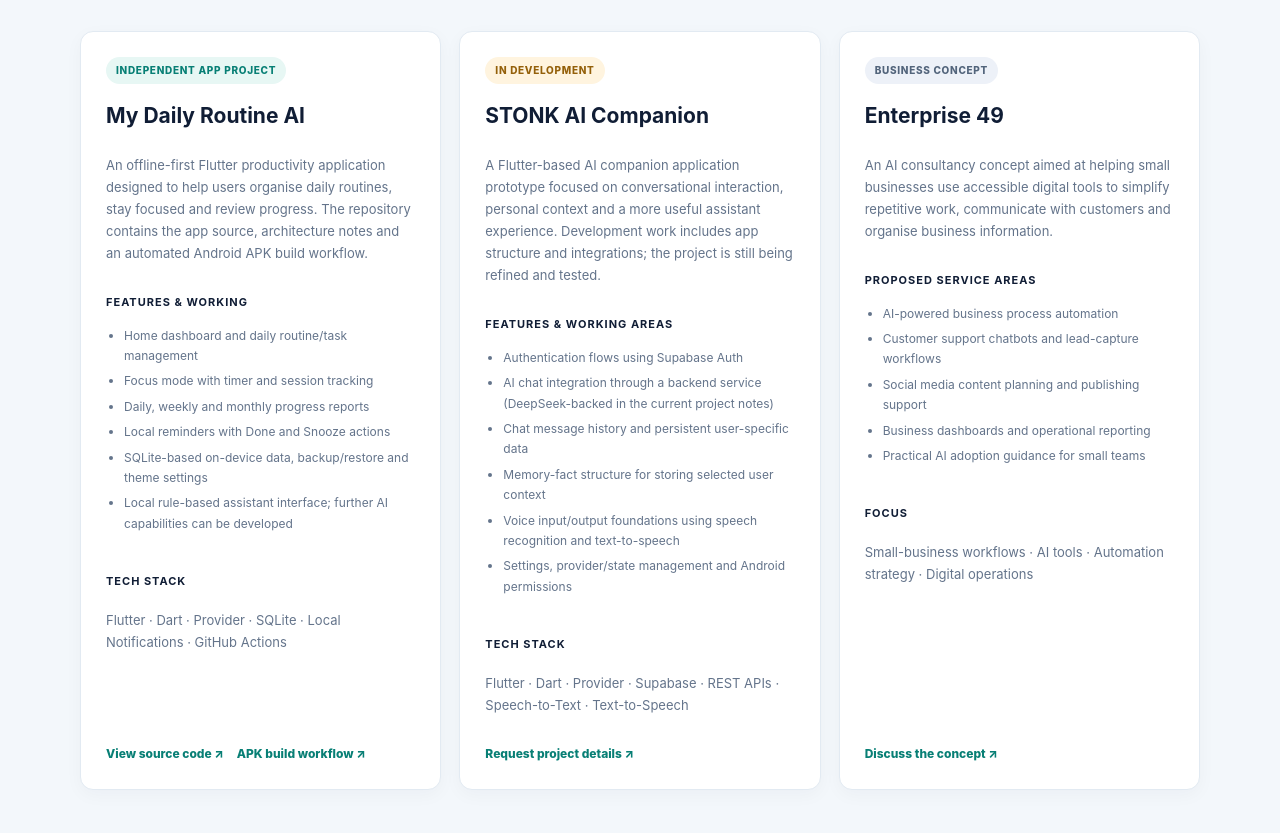
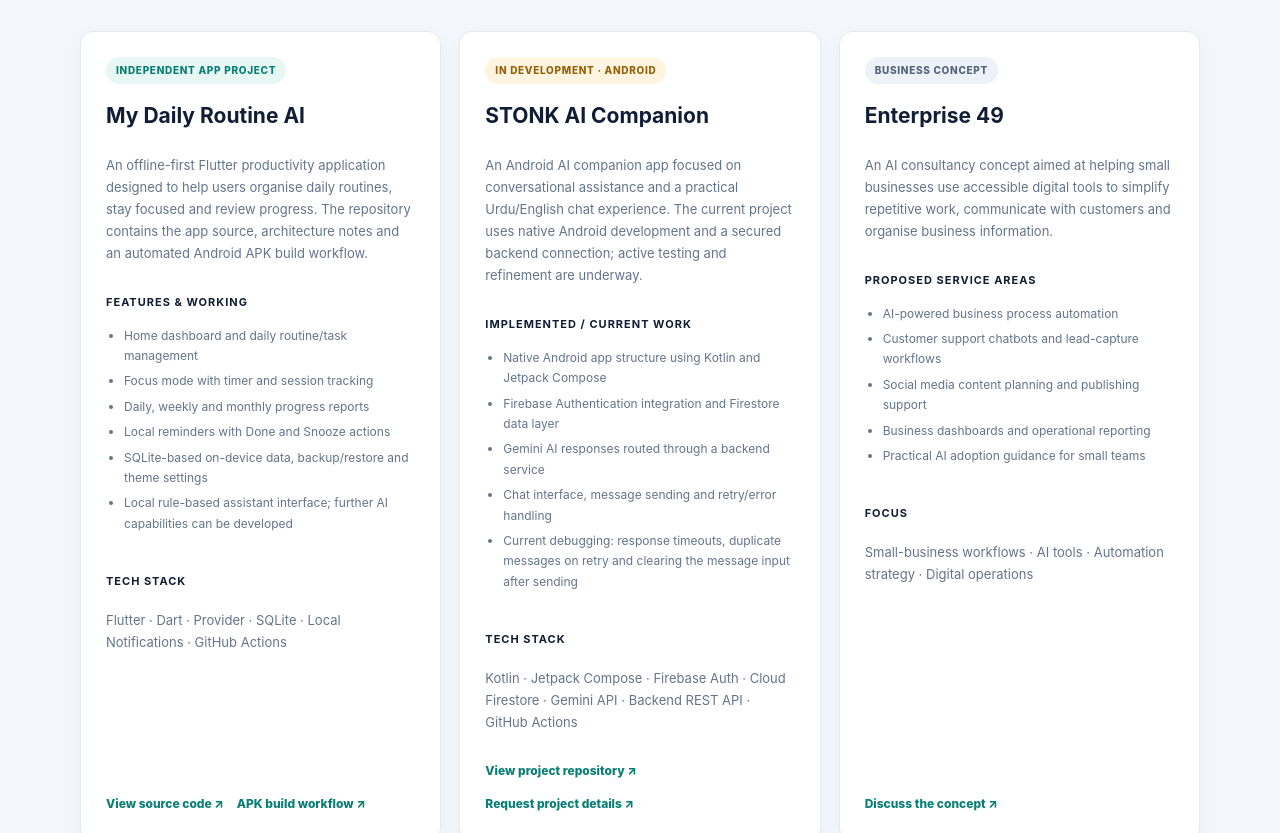
Before and after one commit to sadiabbas1122/sadiabbas1122, a plain HTML site: page index.html in a window 1280 px wide. Shown: the part 3640-4473 px from the top of the page. Drawn offline with Linux system fonts and the light colour scheme.

Commit message:
Update portfolio with current STONK AI Android project details

```diff
--- a/index.html
+++ b/index.html
@@ -30,7 +30,7 @@
 </div></section>
 <section class="section pale" id="projects"><div class="wrap"><div class="section-head"><div class="eyebrow">04 / SELECTED PROJECTS</div><h2>Projects, product ideas & practical work</h2><p>These are independent projects and concepts, not paid client case studies. Status is stated transparently.</p></div><div class="grid">
 <article class="card project"><span class="status">INDEPENDENT APP PROJECT</span><h3>My Daily Routine AI</h3><p>An offline-first Flutter productivity application designed to help users organise daily routines, stay focused and review progress. The repository contains the app source, architecture notes and an automated Android APK build workflow.</p><h4>FEATURES & WORKING</h4><ul><li>Home dashboard and daily routine/task management</li><li>Focus mode with timer and session tracking</li><li>Daily, weekly and monthly progress reports</li><li>Local reminders with Done and Snooze actions</li><li>SQLite-based on-device data, backup/restore and theme settings</li><li>Local rule-based assistant interface; further AI capabilities can be developed</li></ul><h4>TECH STACK</h4><p>Flutter · Dart · Provider · SQLite · Local Notifications · GitHub Actions</p><div class="project-links"><a class="textlink" href="https://github.com/sadiabbas1122/dailyRoutineapp" target="_blank" rel="noopener">View source code ↗</a><a class="textlink" href="https://github.com/sadiabbas1122/dailyRoutineapp/actions" target="_blank" rel="noopener">APK build workflow ↗</a></div></article>
-<article class="card project"><span class="status work">IN DEVELOPMENT</span><h3>STONK AI Companion</h3><p>A Flutter-based AI companion application prototype focused on conversational interaction, personal context and a more useful assistant experience. Development work includes app structure and integrations; the project is still being refined and tested.</p><h4>FEATURES & WORKING AREAS</h4><ul><li>Authentication flows using Supabase Auth</li><li>AI chat integration through a backend service (DeepSeek-backed in the current project notes)</li><li>Chat message history and persistent user-specific data</li><li>Memory-fact structure for storing selected user context</li><li>Voice input/output foundations using speech recognition and text-to-speech</li><li>Settings, provider/state management and Android permissions</li></ul><h4>TECH STACK</h4><p>Flutter · Dart · Provider · Supabase · REST APIs · Speech-to-Text · Text-to-Speech</p><div class="project-links"><a class="textlink" href="mailto:sadiabbas223@gmail.com?subject=STONK%20AI%20project%20enquiry">Request project details ↗</a></div></article>
+<article class="card project"><span class="status work">IN DEVELOPMENT · ANDROID</span><h3>STONK AI Companion</h3><p>An Android AI companion app focused on conversational assistance and a practical Urdu/English chat experience. The current project uses native Android development and a secured backend connection; active testing and refinement are underway.</p><h4>IMPLEMENTED / CURRENT WORK</h4><ul><li>Native Android app structure using Kotlin and Jetpack Compose</li><li>Firebase Authentication integration and Firestore data layer</li><li>Gemini AI responses routed through a backend service</li><li>Chat interface, message sending and retry/error handling</li><li>Current debugging: response timeouts, duplicate messages on retry and clearing the message input after sending</li></ul><h4>TECH STACK</h4><p>Kotlin · Jetpack Compose · Firebase Auth · Cloud Firestore · Gemini API · Backend REST API · GitHub Actions</p><div class="project-links"><a class="textlink" href="https://github.com/sadiabbas1122/stonk-ai-android-companion" target="_blank" rel="noopener">View project repository ↗</a><a class="textlink" href="mailto:sadiabbas223@gmail.com?subject=STONK%20AI%20project%20enquiry">Request project details ↗</a></div></article>
 <article class="card project"><span class="status concept">BUSINESS CONCEPT</span><h3>Enterprise 49</h3><p>An AI consultancy concept aimed at helping small businesses use accessible digital tools to simplify repetitive work, communicate with customers and organise business information.</p><h4>PROPOSED SERVICE AREAS</h4><ul><li>AI-powered business process automation</li><li>Customer support chatbots and lead-capture workflows</li><li>Social media content planning and publishing support</li><li>Business dashboards and operational reporting</li><li>Practical AI adoption guidance for small teams</li></ul><h4>FOCUS</h4><p>Small-business workflows · AI tools · Automation strategy · Digital operations</p><div class="project-links"><a class="textlink" href="mailto:sadiabbas223@gmail.com?subject=Enterprise%2049%20enquiry">Discuss the concept ↗</a></div></article>
 </div></div></section>
 <section class="section" id="education"><div class="wrap"><div class="section-head"><div class="eyebrow">05 / EDUCATION & LANGUAGES</div><h2>Academic background</h2></div><div class="two"><div class="edu-box"><div class="eyebrow">EDUCATION</div><h3>Master of Computer Science</h3><p>COMSATS University Islamabad · Vehari Campus</p></div><div class="edu-box"><div class="eyebrow">LANGUAGES</div><h3>Communication</h3><div class="language-list"><span>Urdu</span><span>English</span><span>Punjabi</span></div><p>Comfortable communicating with customers and collaborating on business and technology-related tasks.</p></div></div></div></section>
```
